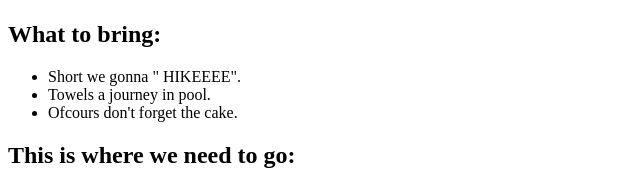
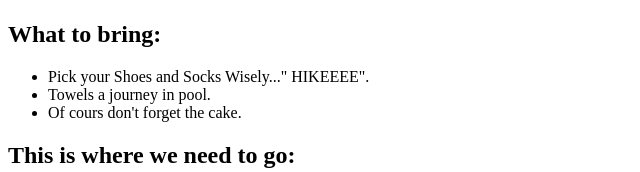
Before and after one commit to antoniosgergs/html-portfolio, a plain HTML site: page birthday invitaion/indexe.html in a window 1280 px wide. Shown: the part 430-602 px from the top of the page, without its empty margins (0-640 px from the left). Drawn offline with Linux system fonts and the light colour scheme.

Commit message:
Update indexe.html

```diff
--- a/birthday invitaion/indexe.html
+++ b/birthday invitaion/indexe.html
@@ -10,9 +10,9 @@
     <img src="Toto.jpeg" alt="Antonios " height="300"/>
     <h2>What to bring:</h2>
     <ul>
-        <li>Short we gonna " HIKEEEE".</li>
+        <li> Pick your Shoes and Socks Wisely..." HIKEEEE".</li>
         <li>Towels a journey in pool.</li>
-        <li>Ofcours don't forget the cake.</li>
+        <li>Of cours don't forget the cake.</li>
     </ul>
     <h2>This is where we need to go:</h2>
     <ol>
```
